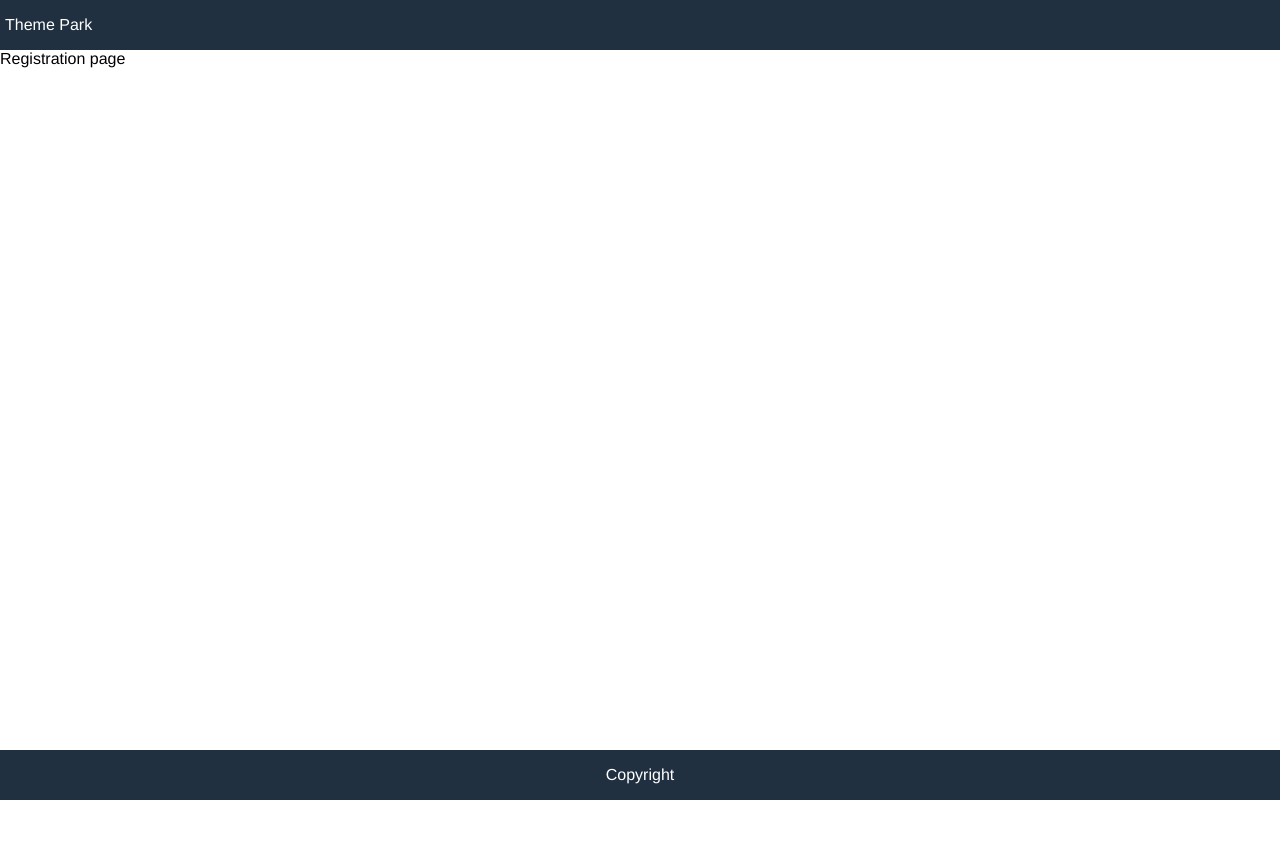
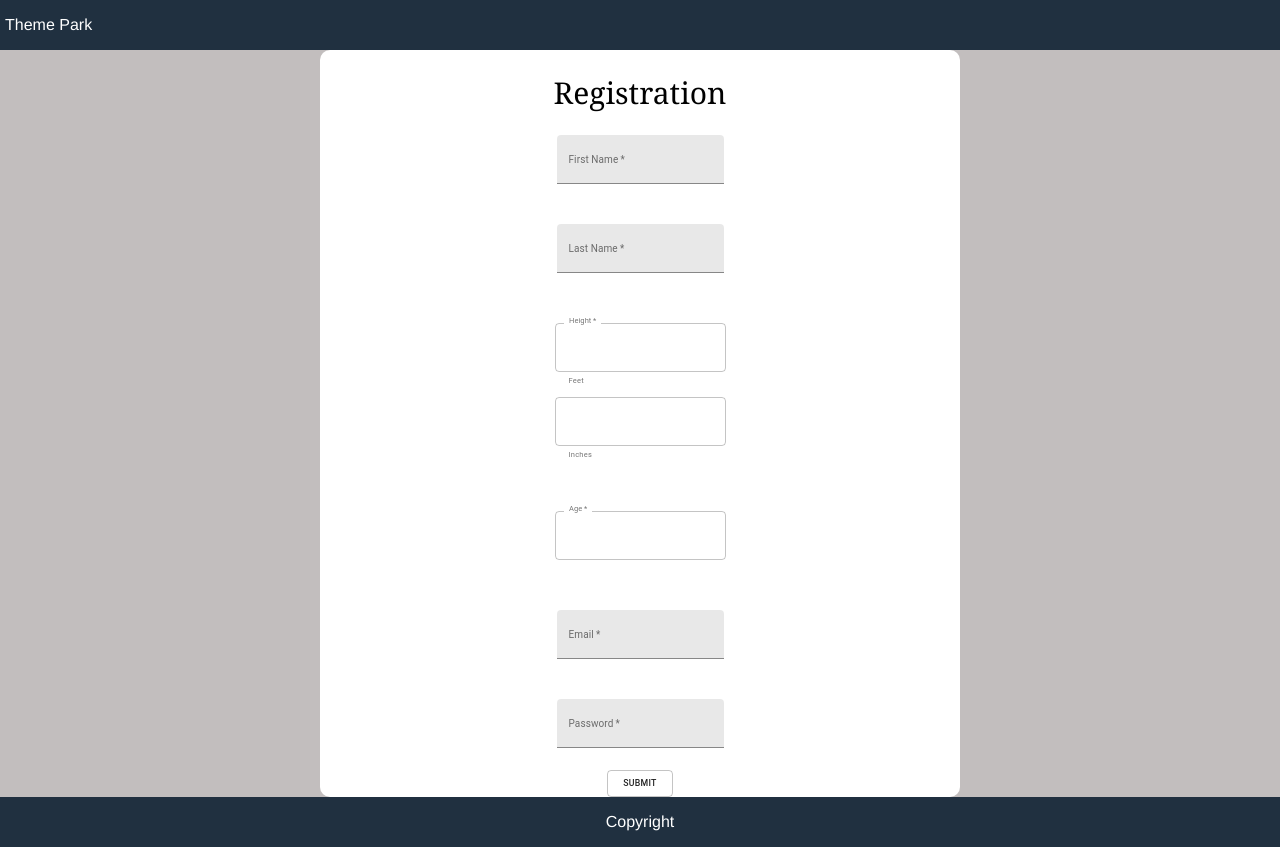
Before and after one commit to Usman0111/Theme-Park-Management-System, a React (Create React App) app in the folder Frontend/: page /register in a window 1280 px wide. Before the commit the page ends 800 px from the top, so only its background shows below. Built offline with nearby package versions, Linux system fonts and the light colour scheme.

Commit message:
added registrationpage

```diff
--- a/Frontend/src/pages/Registration/Registration.js
+++ b/Frontend/src/pages/Registration/Registration.js
@@ -1,7 +1,118 @@
-import React from "react";
+import React from 'react';
+import Grid from "@material-ui/core/Grid";
+import { makeStyles} from "@material-ui/core/styles";
+import TextField from "@material-ui/core/TextField";
+import "./registration.css";
+import Button from "@material-ui/core/Button";
 
-const Registration = () => {
-  return <div>Registration page</div>;
-};
+
+
+
+const useStyles = makeStyles((theme) => ({
+  root: {
+    '& > *': {
+      margin: theme.spacing(1),
+      width: '25ch',
+      padding: '0 30px',
+    },
+  },
+}));
+
+function Registration() {
+  const classes = useStyles();
+  return (
+    <div className="registration_pg">
+      <div className="registration_pg-header1">
+      </div>
+
+    <div className="registration_pg-main">
+    <br/>
+      <div className="registration_pg-title">
+        Registration
+      </div>
+      <br/>
+      <Grid container direction={"column"} spacing={5}>
+      <Grid item>
+      <TextField
+        required
+        id="Normal"
+        label="First Name"
+        variant="filled"
+        />
+      </Grid>
+
+      <Grid item>
+        <TextField
+        required
+
+        id="filled-required"
+        label="Last Name"
+        variant="filled" />
+      </Grid>
+
+      <Grid item>
+      <TextField
+        required
+        id="outlined-number"
+        label ="Height"
+        type="number"
+        helperText="Feet"
+        InputLabelProps={{
+          shrink: true,
+        }}
+        variant="outlined"
+        style={{ margin: 10 }}/>
+      <br/>
+      <TextField
+        required
+        id="outlined-number"
+        label =""
+        type="number"
+        helperText="Inches"
+        variant="outlined"/>
+      </Grid>
+
+      <Grid item>
+      <TextField
+        required
+        id="outlined-number"
+        label="Age"
+        type="number"
+        InputLabelProps={{
+          shrink: true,
+        }}
+        variant="outlined"
+        style={{ margin: 10 }}/>
+      </Grid>
+
+      <Grid item>
+      <TextField
+        required
+        id="filled-required"
+        label="Email"
+        variant="filled"
+        />
+      </Grid>
+
+      <Grid item>
+      <TextField
+        required
+        id="filled-required"
+        label="Password"
+        variant="filled"/>
+      </Grid>
+      </Grid>
+      <br/>
+      <Button
+      variant="outlined" >
+
+        Submit
+      </Button>
+
+    </div>
+
+    </div>
+  );
+}
 
 export default Registration;
--- /dev/null
+++ b/Frontend/src/pages/Registration/registration.css
@@ -0,0 +1,58 @@
+.registration_pg {
+  text-align: center;
+  background-color: #c2bebe;
+  width:100%;
+}
+
+.registration_pg-header1 {
+  text-align: center;
+}
+.registration_pg-header {
+  font-family: Georgia, 'Times New Roman', Times, serif;
+  background-color: #282c34;
+  min-height: 15vh;
+  display: flex;
+  width:100%;
+  flex-direction: column;
+  text-align: center;
+  align-items: center;
+  justify-content: center;
+  font-size: calc(10px + 2vmin);
+  color: white;
+
+}
+
+.registration_pg-title {
+  font-size: 30px;
+
+  font-family: Georgia, 'Times New Roman', Times, serif;
+
+
+}
+
+.registration_pg-main {
+  font-family: Georgia, 'Times New Roman', Times, serif;
+  margin:auto;
+  width: 50%;
+	height: 50%;
+	display:block;
+  background-color: #ffffff;
+  border-radius: 10px;
+
+
+}
+
+.registration_pg-footer {
+  font-family: Georgia, 'Times New Roman', Times, serif;
+  background-color: #ffffff;
+  min-height: 10vh;
+  display: flex;
+  flex-direction: row;
+  align-items: right;
+  font-size: 15px;
+  color: rgb(0, 0, 0);
+
+}
+.registration_pg-link {
+
+}
```
Also changed, not shown: 1 other file (tests, documents, lock files or other folders).
